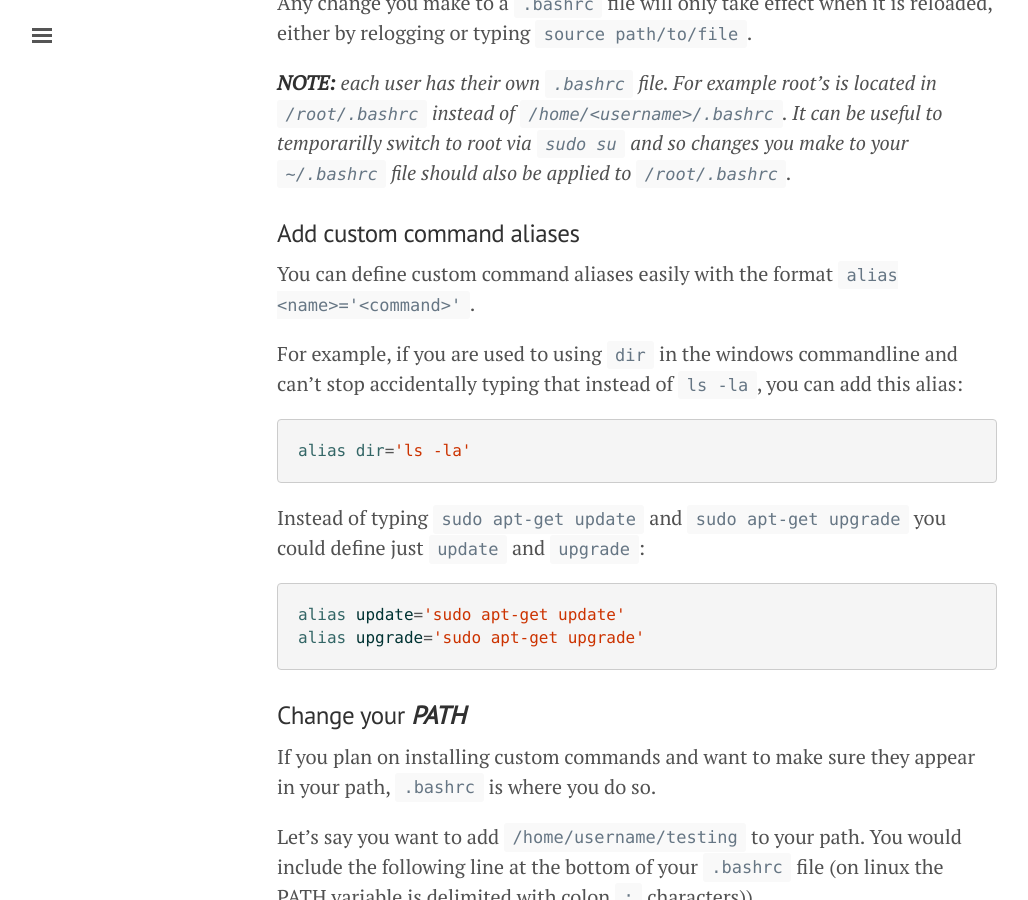
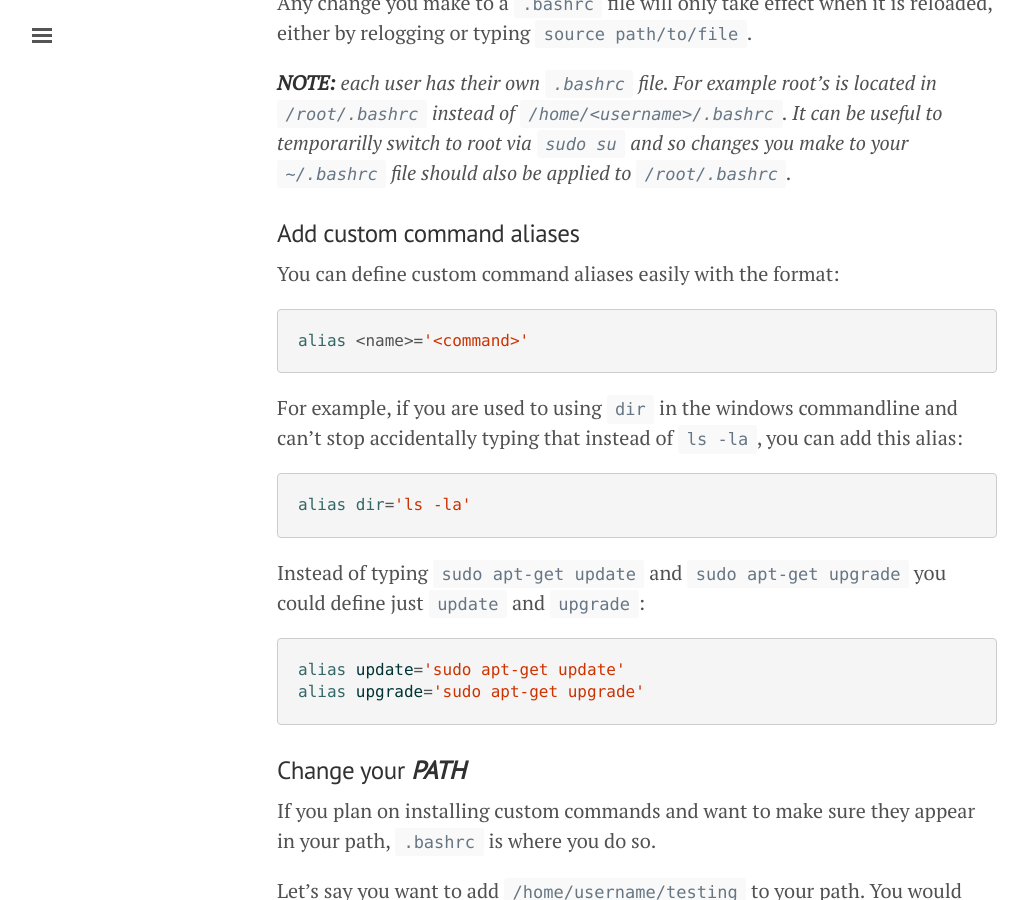
Before and after one commit to JohannesMP/com.johannesmp.blog, a Jekyll site: the page built from _posts/2017-02-12-SSH-Workflow-tips.md, in a window 1280 px wide and 900 px high, scrolled down 9838 px. Shown: the whole window, without its empty margins (3-1031 px from the left). Built offline with Jekyll 4.4.1, drawn with Linux system fonts in a browser that asks for light colours; nearby versions of some CDN libraries; comment, search, counter and statistics services are not loaded.

Commit message:
Updated 2017-02-12-SSH-Workflow-tips.md

`````diff
--- a/_posts/2017-02-12-SSH-Workflow-tips.md
+++ b/_posts/2017-02-12-SSH-Workflow-tips.md
@@ -238,7 +238,10 @@ _**NOTE:** each user has their own `.bashrc` file. For example root's is located
 
 ### Add custom command aliases
 
-You can define custom command aliases easily with the format `alias <name>='<command>'`.
+You can define custom command aliases easily with the format:
+````bash
+alias <name>='<command>'
+````
 
 For example, if you are used to using `dir` in the windows commandline and can't stop accidentally typing that instead of `ls -la`, you can add this alias:
 ````bash
`````
